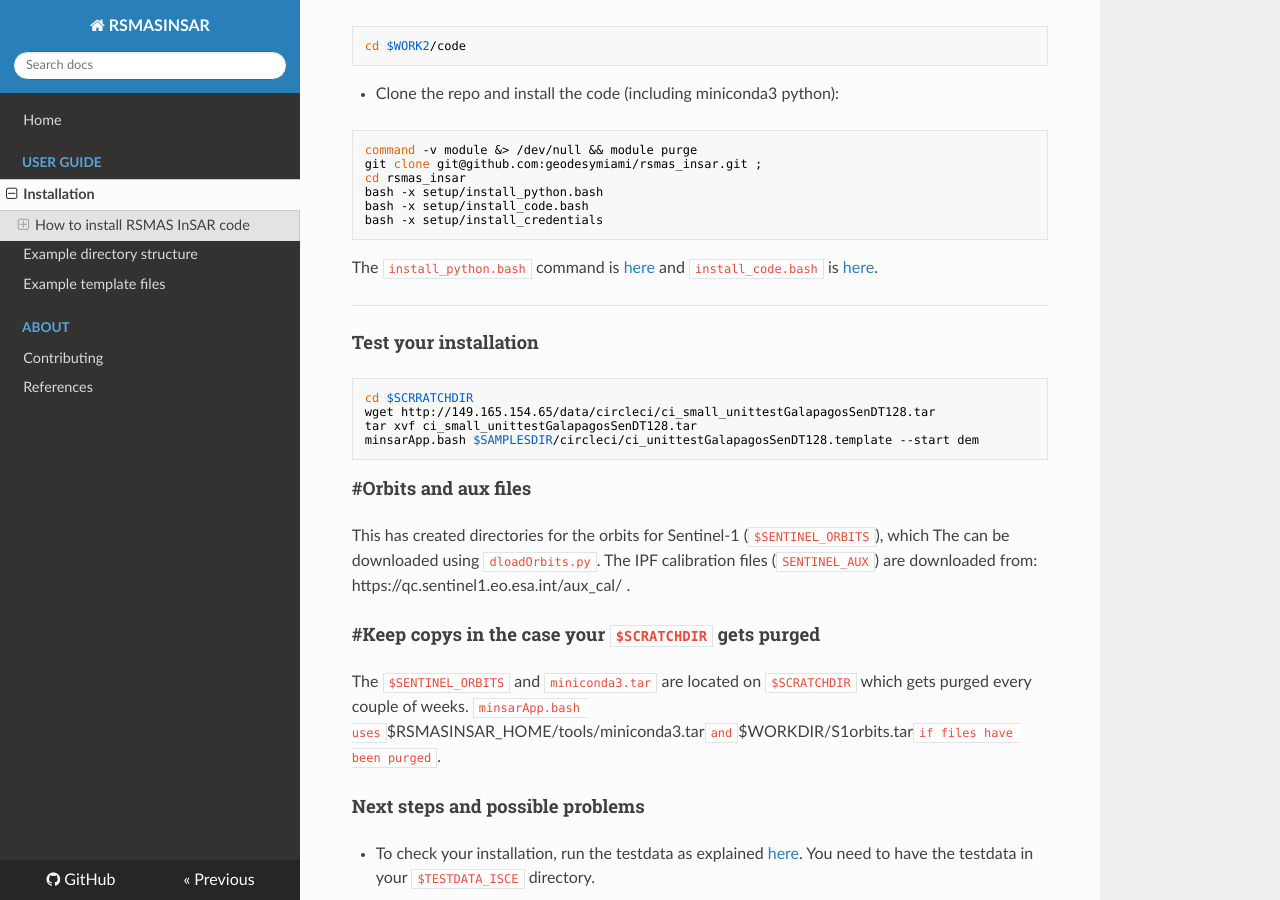
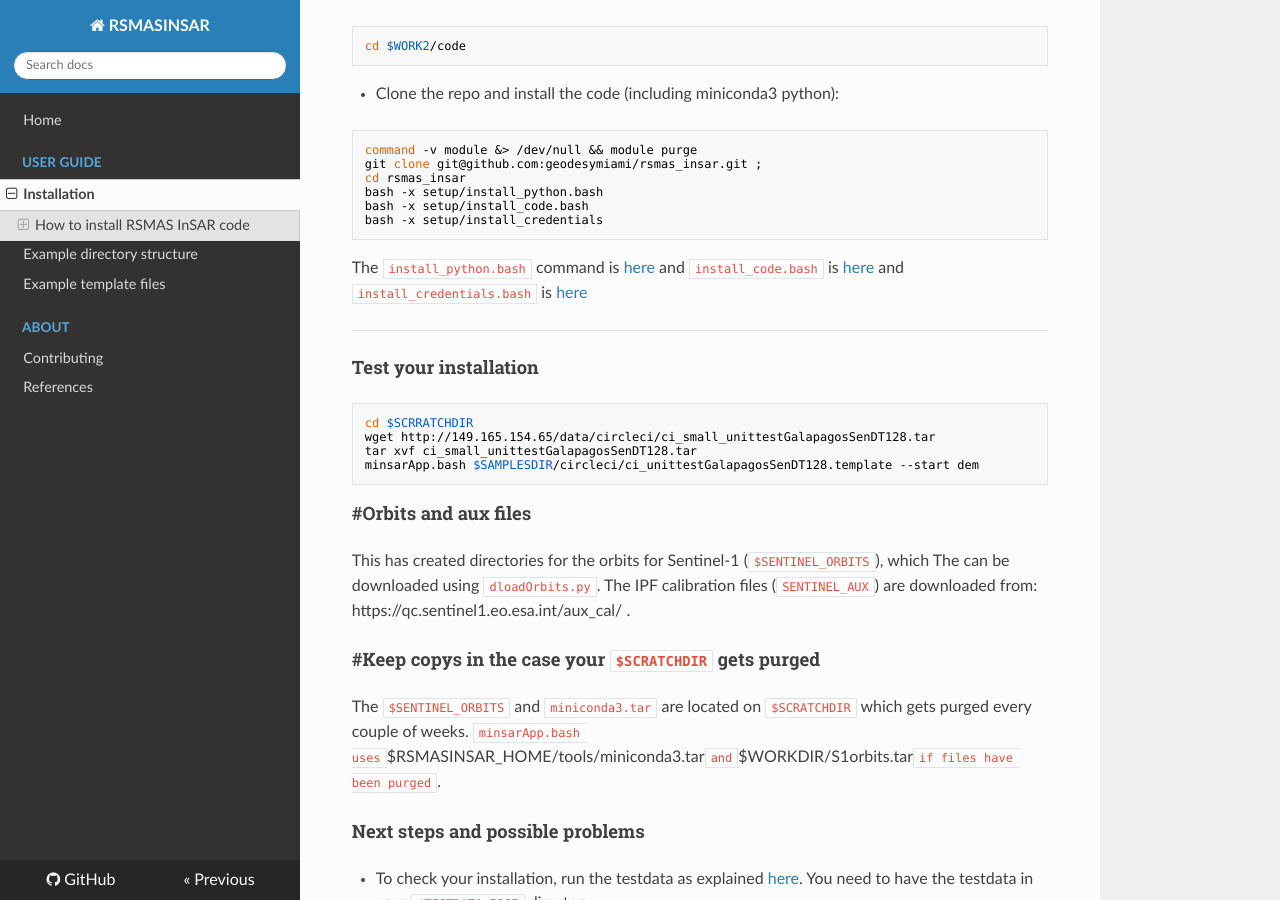
Before and after one commit to geodesymiami/rsmas_insar, an MkDocs documentation site: the page built from docs/installation.md, in a window 1280 px wide and 900 px high, scrolled down 502 px. Built offline with MkDocs 1.6.1, drawn with Linux system fonts in a browser that asks for light colours; nearby versions of some CDN libraries.

Commit message:
Update installation.md

````diff
--- a/docs/installation.md
+++ b/docs/installation.md
@@ -27,7 +27,7 @@ bash -x setup/install_python.bash
 bash -x setup/install_code.bash
 bash -x setup/install_credentials
 ```
-The `install_python.bash` command is [here](https://github.com/geodesymiami/rsmas_insar/blob/master/setup/install_python.bash) and  `install_code.bash`  is  [here](https://github.com/geodesymiami/rsmas_insar/blob/master/setup/install_code.bash).
+The `install_python.bash` command is [here](https://github.com/geodesymiami/rsmas_insar/blob/master/setup/install_python.bash) and  `install_code.bash`  is  [here](https://github.com/geodesymiami/rsmas_insar/blob/master/setup/install_code.bash) and  `install_credentials.bash`  is  [here](https://github.com/geodesymiami/rsmas_insar/blob/master/setup/install_credentials.bash)
 
 ---
 ### Test your installation
````
